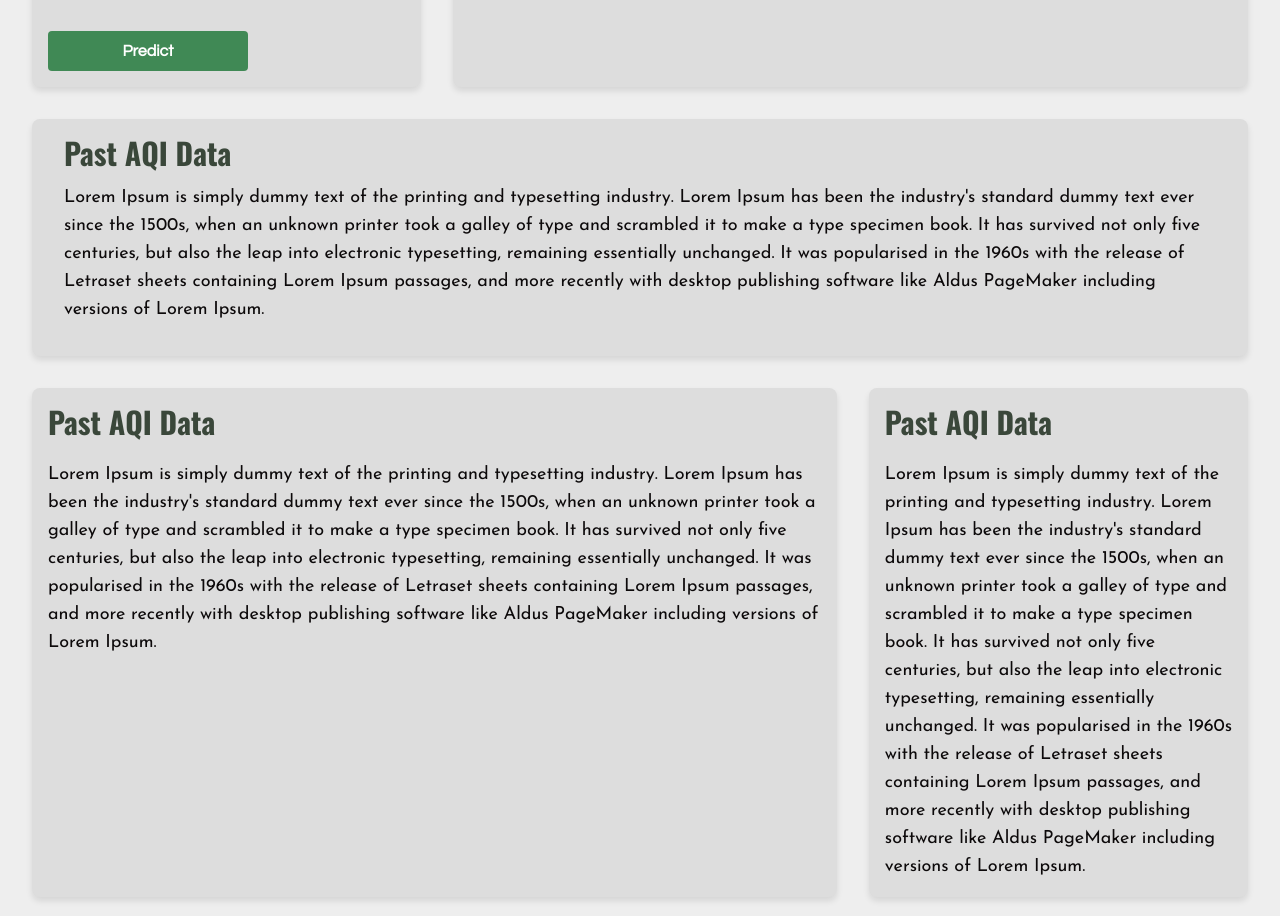
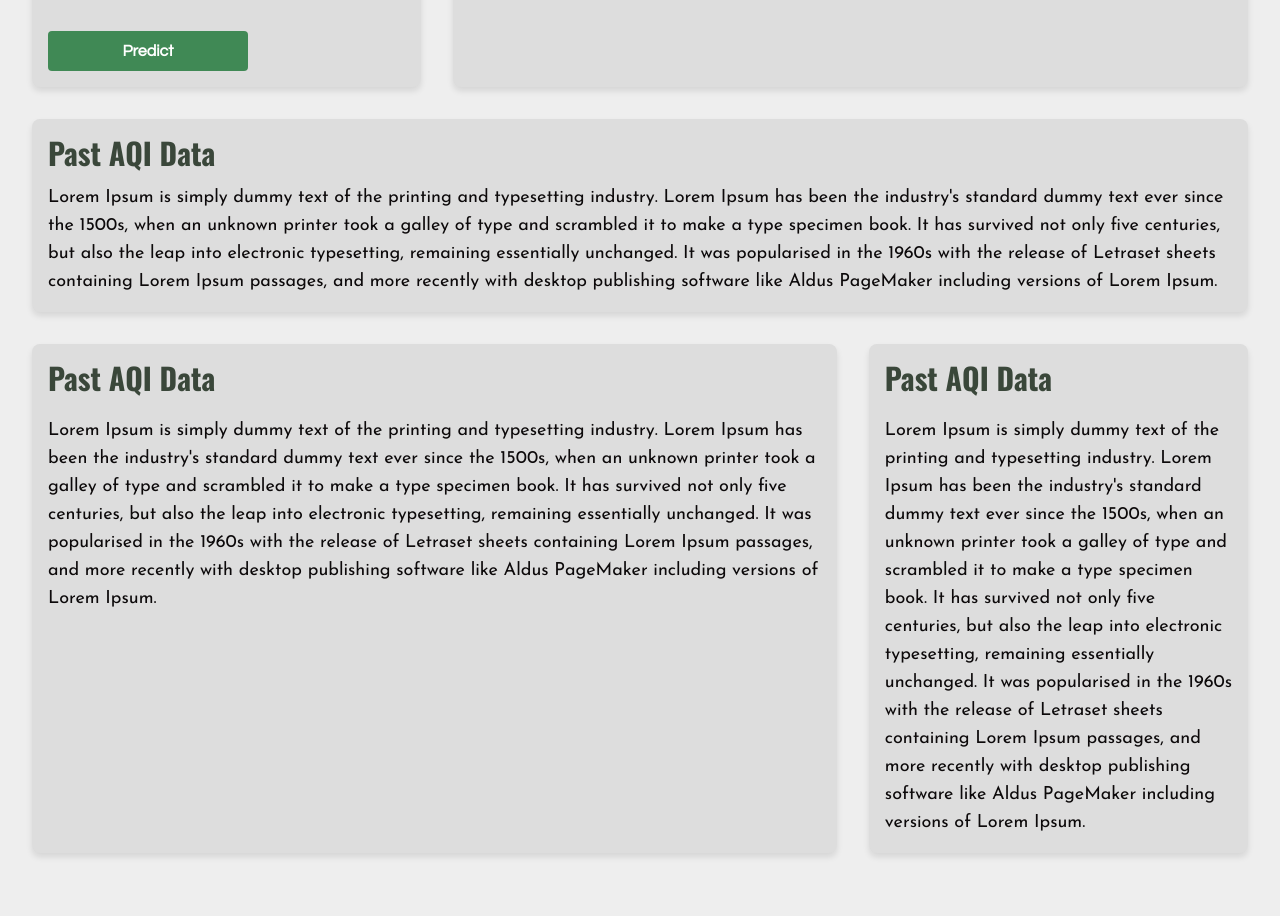
Before and after one commit to fromjyce/AeroSense-AI-Driven-Air-Quality-Prediction, a Next.js app in the folder frontend/: page / in a window 1280 px wide. Shown: the part 948-1864 px from the top of the page. After the commit the page ends 1833 px from the top, so only its background shows below. Built offline with nearby package versions, Linux system fonts and the light colour scheme; a web font is replaced by a local one.

Commit message:
mod style

```diff
--- a/frontend/app/globals.css
+++ b/frontend/app/globals.css
@@ -166,13 +166,13 @@ nav a:last-child:hover {
 }
 
 .outer-container {
-  padding-left: 2rem; /* Adjust this value to your preferred gap size */
-  padding-right: 2rem; /* Adjust this value to your preferred gap size */
+  padding-left: 2rem;
+  padding-right: 2rem;
 }
 
 .past-aqi-section {
   background-color: var(--second-white);
-  padding: 1rem 2rem 2rem;
+  padding: 1rem;
   box-shadow: 0 4px 6px rgba(0, 0, 0, 0.1);
   border-radius: 0.5rem;
   width: 100%;
```
